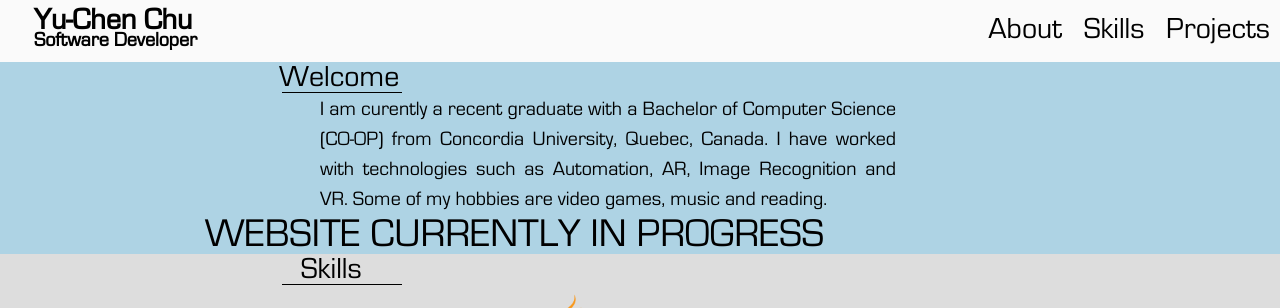
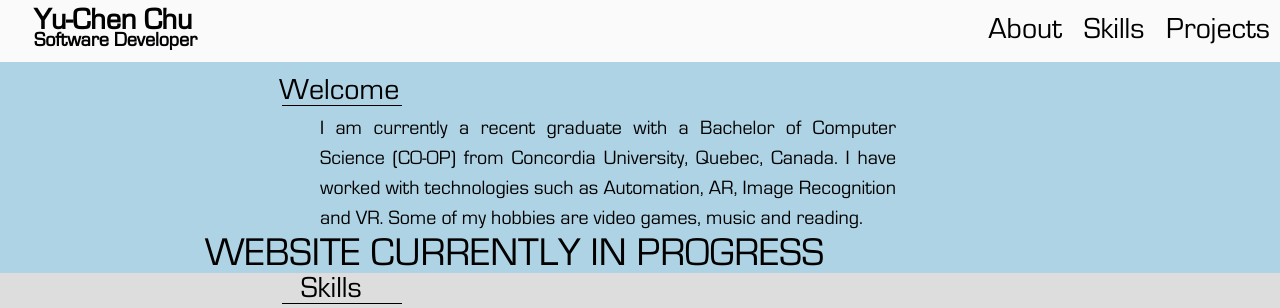
Before and after one commit to CaptchaTW/CaptchaTw.github.io, a plain HTML site: page index.html in a window 1280 px wide. Shown: the top 308 px of the page. Drawn offline with Linux system fonts and the light colour scheme.

Commit message:
grammar mistake

```diff
--- a/index.html
+++ b/index.html
@@ -22,7 +22,7 @@
 
   <div id="about">Welcome</div>
   <div id="horizontal-line-about"></div>
-  <div id="welcome-description">I am  curently a recent graduate with a Bachelor of Computer Science (CO-OP) from Concordia University, Quebec, Canada.
+  <div id="welcome-description">I am  currently a recent graduate with a Bachelor of Computer Science (CO-OP) from Concordia University, Quebec, Canada.
   I have worked with technologies such as Automation, AR, Image Recognition and VR. Some of my hobbies are video games, music and reading.
   </div>
 <div id = "job-status">WEBSITE CURRENTLY IN PROGRESS</div>
--- a/scripts.js
+++ b/scripts.js
@@ -33,7 +33,7 @@ var email_logo = document.getElementById("email-logo");
 var github_logo = document.getElementById("github-logo");
 
 //email_logo.onclick= function(){
-  //window.location.href = "mailto:yuchenmichaelchu@gmail.com?body=yourBody";
+//  window.location.href = "mailto:yuchenmichaelchu@gmail.com?body=yourBody";
 //}
 button_AR_change1.onclick= function(){
   AR_image_change.src="Images/AR-milimeterwaves.jpg";
--- a/style.css
+++ b/style.css
@@ -19,7 +19,7 @@ footer{
 }
 #container-about{
   background-color: #aed3e4;
-
+  padding-top:1%;
 }
 #container-skill{
   background-color:#ddd;
@@ -101,12 +101,12 @@ header{
 #welcome-description{
   color:black;
   word-wrap: break-word;
-  margin-left: 25%;
   text-align: justify;
   font-size:20px;
   line-height:150%;
   width:45%;
-
+  margin-left: 25%;
+  margin-top:0.5%;
 }
 #job-status{
   font-size:40px;
```
